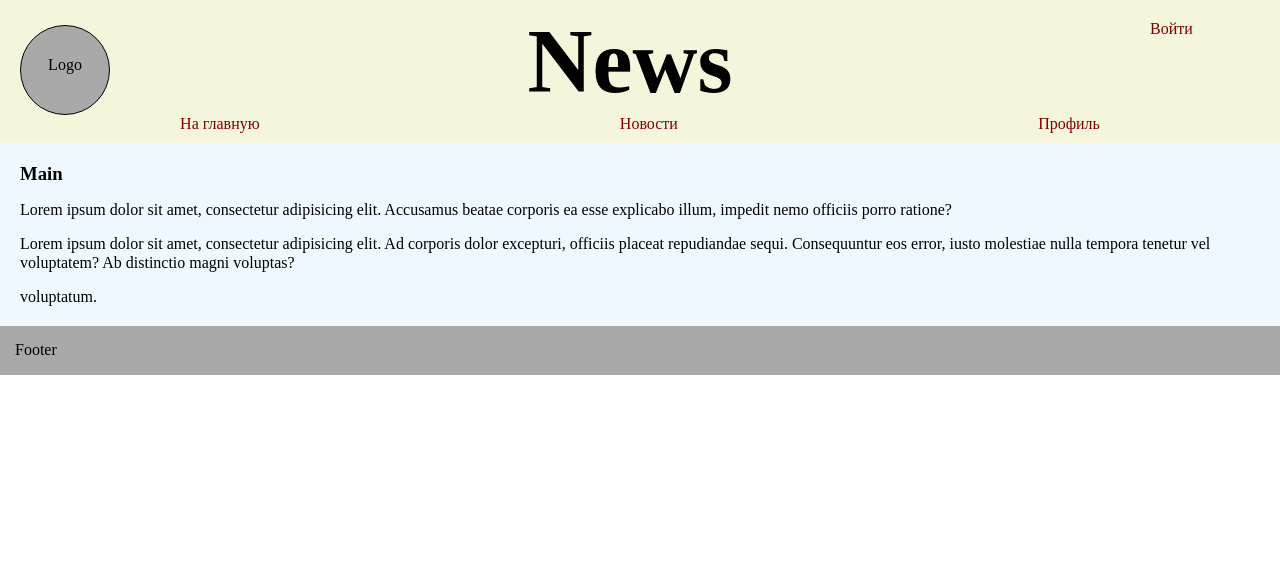
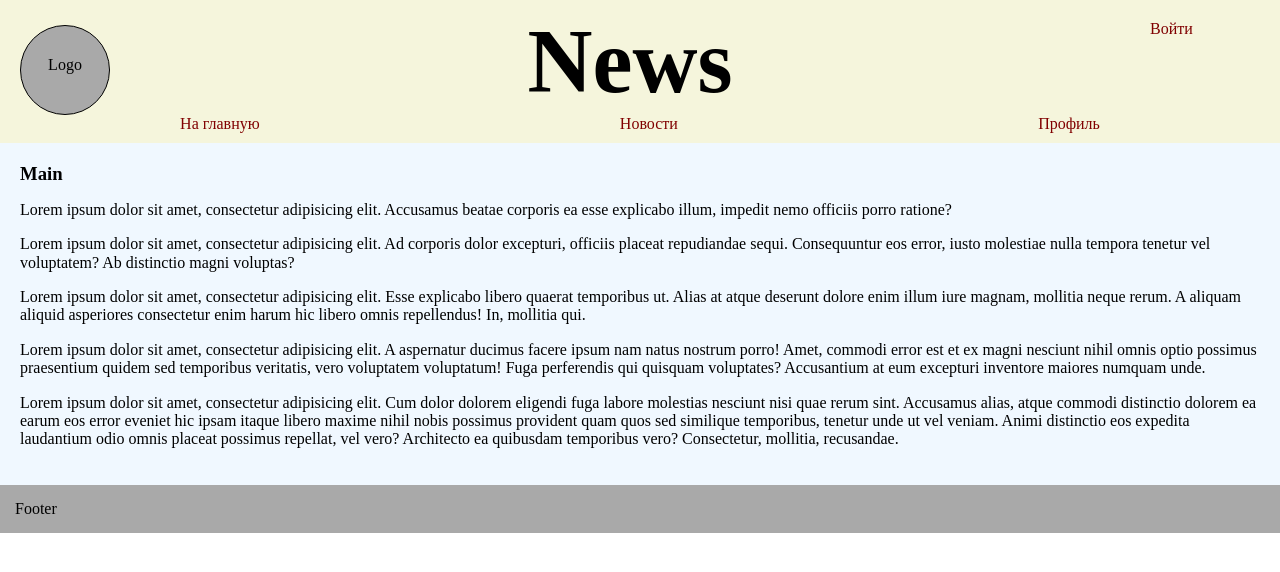
Before and after one commit to VladimirBvt/news, a React (Create React App) app in the folder news-project/: page / in a window 1280 px wide. Shown: the top 572 px of the page. Built offline with nearby package versions, Linux system fonts and the light colour scheme.

Commit message:
Создает приватный маршрут. Вносит компонент Outlet для того, чтобы не повторять дублирующие компоненты на страницах.

```diff
--- a/news-project/src/components/app/app.jsx
+++ b/news-project/src/components/app/app.jsx
@@ -5,16 +5,29 @@ import { BrowserRouter, Route, Routes } from "react-router-dom";
 import { AppRoutes } from "../../const";
 import { LoginPage } from "../../pages/login-page/login-page";
 import { ProfilePage } from "../../pages/profile-page/profile-page";
+import { NoPage } from "../no-page/no-page";
+import { Layout } from "../layout/layout";
+import { PrivateRoute } from "../private-route/private-route";
 
 function App() {
   return (
     <>
       <BrowserRouter>
         <Routes>
-          <Route index element={<MainPage />} />
-          <Route path={AppRoutes.news} element={<NewsPage />} />
-          <Route path={AppRoutes.login} element={<LoginPage />} />
-          <Route path={AppRoutes.profile} element={<ProfilePage />} />
+          <Route path="/" element={<Layout />}>
+            <Route index element={<MainPage />} />
+            <Route path={AppRoutes.news} element={<NewsPage />} />
+            <Route path={AppRoutes.login} element={<LoginPage />} />
+            <Route
+              path={AppRoutes.profile}
+              element={
+                <PrivateRoute>
+                  <ProfilePage />
+                </PrivateRoute>
+              }
+            />
+            <Route path="*" element={NoPage} />
+          </Route>
         </Routes>
       </BrowserRouter>
     </>
--- /dev/null
+++ b/news-project/src/components/layout/layout.jsx
@@ -0,0 +1,13 @@
+import { Header } from "../header/header";
+import { Outlet } from "react-router-dom";
+import { Footer } from "../footer/footer";
+
+export const Layout = () => {
+  return (
+    <>
+      <Header />
+      <Outlet />
+      <Footer />
+    </>
+  );
+};
--- a/news-project/src/components/main/main.jsx
+++ b/news-project/src/components/main/main.jsx
@@ -15,7 +15,30 @@ export const Main = () => {
         error, iusto molestiae nulla tempora tenetur vel voluptatem? Ab
         distinctio magni voluptas?
       </p>
-      voluptatum.
+      <p>
+        Lorem ipsum dolor sit amet, consectetur adipisicing elit. Esse explicabo
+        libero quaerat temporibus ut. Alias at atque deserunt dolore enim illum
+        iure magnam, mollitia neque rerum. A aliquam aliquid asperiores
+        consectetur enim harum hic libero omnis repellendus! In, mollitia qui.
+      </p>
+      <p>
+        Lorem ipsum dolor sit amet, consectetur adipisicing elit. A aspernatur
+        ducimus facere ipsum nam natus nostrum porro! Amet, commodi error est et
+        ex magni nesciunt nihil omnis optio possimus praesentium quidem sed
+        temporibus veritatis, vero voluptatem voluptatum! Fuga perferendis qui
+        quisquam voluptates? Accusantium at eum excepturi inventore maiores
+        numquam unde.
+      </p>
+      <p>
+        Lorem ipsum dolor sit amet, consectetur adipisicing elit. Cum dolor
+        dolorem eligendi fuga labore molestias nesciunt nisi quae rerum sint.
+        Accusamus alias, atque commodi distinctio dolorem ea earum eos error
+        eveniet hic ipsam itaque libero maxime nihil nobis possimus provident
+        quam quos sed similique temporibus, tenetur unde ut vel veniam. Animi
+        distinctio eos expedita laudantium odio omnis placeat possimus repellat,
+        vel vero? Architecto ea quibusdam temporibus vero? Consectetur,
+        mollitia, recusandae.
+      </p>
     </main>
   );
 };
--- /dev/null
+++ b/news-project/src/components/no-page/no-page.jsx
@@ -0,0 +1,16 @@
+import "./no-page.css";
+import { Link } from "react-router-dom";
+import { AppRoutes } from "../../const";
+
+export const NoPage = () => {
+  return (
+    <>
+      <h1>
+        404.
+        <br />
+        <small>Page not found</small>
+      </h1>
+      <Link to={AppRoutes.main}>Go to main page</Link>
+    </>
+  );
+};
--- /dev/null
+++ b/news-project/src/components/private-route/private-route.jsx
@@ -0,0 +1,8 @@
+import { Navigate } from "react-router-dom";
+import { AppRoutes } from "../../const";
+
+export const PrivateRoute = ({ children }) => {
+  const hasAccess = false;
+
+  return hasAccess ? children : <Navigate to={AppRoutes.login} />;
+};
--- a/news-project/src/pages/login-page/login-page.jsx
+++ b/news-project/src/pages/login-page/login-page.jsx
@@ -1,10 +1,8 @@
 import "./login-page.css";
-import { Header } from "../../components/header/header";
 
 export const LoginPage = () => {
   return (
     <>
-      <Header />
       <form className="login-form">
         <h2 className="login-form__title">Login</h2>
         <div className="login-form__username">
--- a/news-project/src/pages/main-page/main-page.jsx
+++ b/news-project/src/pages/main-page/main-page.jsx
@@ -1,14 +1,10 @@
 import "./main-page.css";
-import { Header } from "../../components/header/header";
 import { Main } from "../../components/main/main";
-import { Footer } from "../../components/footer/footer";
 
 export const MainPage = () => {
   return (
     <>
-      <Header />
       <Main />
-      <Footer />
     </>
   );
 };
--- a/news-project/src/pages/news-page/news-page.jsx
+++ b/news-project/src/pages/news-page/news-page.jsx
@@ -1,11 +1,8 @@
 import "./news-page.css";
-import { Header } from "../../components/header/header";
-import { Footer } from "../../components/footer/footer";
 
 export const NewsPage = () => {
   return (
     <>
-      <Header />
       <section className="news">
         <h2>Новости</h2>
         <article>
@@ -54,7 +51,6 @@ export const NewsPage = () => {
           </p>
         </article>
       </section>
-      <Footer />
     </>
   );
 };
--- a/news-project/src/pages/profile-page/profile-page.jsx
+++ b/news-project/src/pages/profile-page/profile-page.jsx
@@ -1,10 +1,8 @@
 import "./profile-page.css";
-import { Header } from "../../components/header/header";
 
 export const ProfilePage = () => {
   return (
     <>
-      <Header />
       <h2 className="profile__title">Профиль</h2>
       <div className="profile">
         <div className="profile__photo">Фото профиля</div>
```
Also changed, not shown: news-project/src/components/no-page/no-page.css (added).
